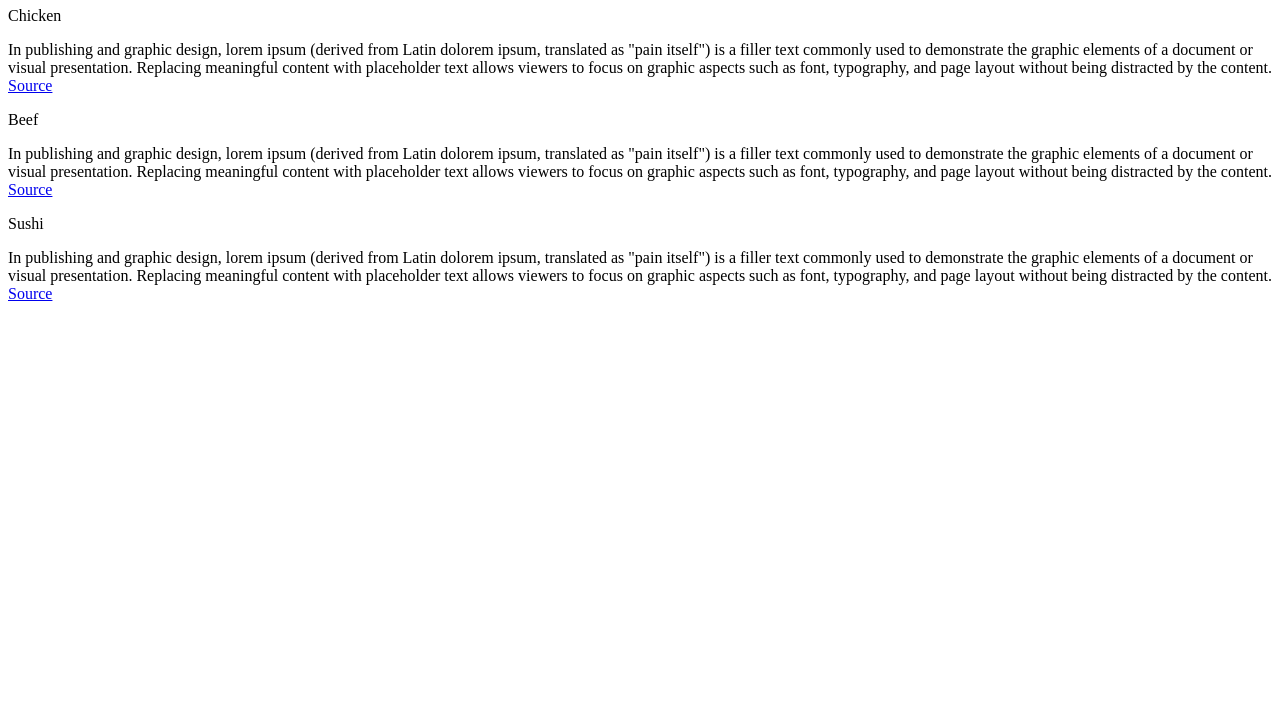
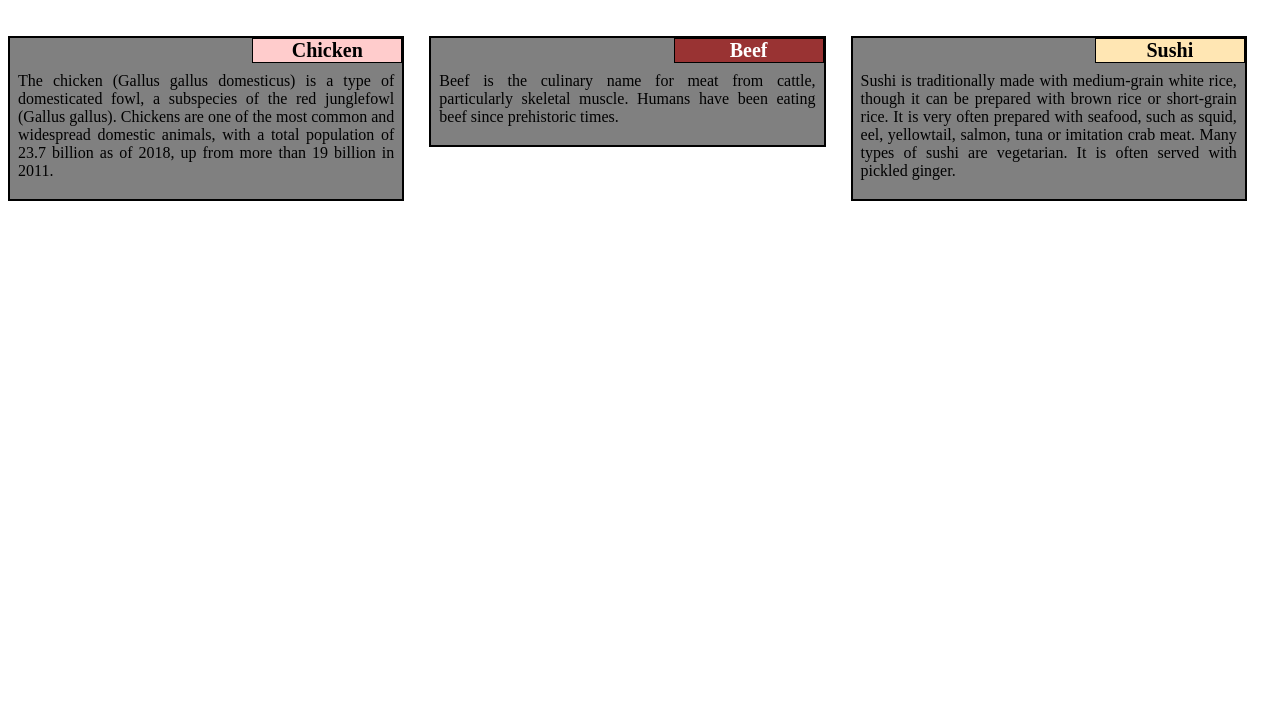
Before and after one commit to Oswashbuckler/Module-2-Assignment, a plain HTML site: page index.html in a window 1280 px wide. Shown: the part 73-800 px from the top of the page. Drawn offline with Linux system fonts and the light colour scheme.

Commit message:
Update index.html

```diff
--- a/index.html
+++ b/index.html
@@ -1,30 +1,119 @@
-<!doctype html>
-<html>
+<!DOCTYPE html>
 <head>
-<link rel="stylesheet" href="module2styles.css">
 <meta charset="utf-8">
 <meta name='viewport' content='width=device-width, initial-scale=1'>
 <title>Module 2 solution</title>
+<style>
+
+    *{ box-sizing: border-box;
+}
+
+h1 {
+    font-size: 30px;
+    font-family: Georgia serif;
+    text-align: center;
+    color: black;
+    margin-bottom: 30px;
+}
+
+p {
+    padding: 15px 5px 0px 5px;
+    font-family: Georgia sans-serif;
+    font-size: 16px;
+    position: relative;
+}
+
+.section {
+    background-color: grey;
+    border: 2px solid black;
+    margin-top: 25px;
+    margin-right: 25px;
+    padding: 3px;
+    text-align: justify;
+    position: relative;
+ }
+
+span {
+    font-size: 20px;
+    width: 150px;
+    border: 1px solid black;
+    font-weight: bolder;
+    text-align: center;
+    float: right; top :0; right: 0; margin: 0;
+    position: absolute;
+}
+#p1 {
+    background-color: #ffcccc;
+    color: black;
+}
+#p2 {
+    background-color: #993333;
+    color: white;
+}
+#p3 {
+    background-color: #ffe6b3;
+    color: black;
+}
+}
+
+.row {
+    width: 100%;
+}
+
+
+
+@media (min-width: 992px) {
+
+  .col-lg-4 {
+    width: 33.33%;
+    float: left;
+    }
+}
+
+
+@media (min-width: 768px) and (max-width: 991px) {
+
+  .col-md-6 {
+    width: 50%;
+    float: left;
+  }
+  .col-md-12 {
+    width: 100%;
+    float: left;
+  }
+}
+
+@media (max-width: 767px)  {
+
+  .col-sx-12 {
+    float: left;
+    width: 100%;
+  }
+}
+
+</style>
 </head>
+
+
 <body>
 <h1>Our Menu</h1>
 <div class='row'>
-	<div class='col-lg-4 col-md-6 sx-12'>
+    <div class='col-lg-4 col-md-6 col-sx-12'>
         <div class='section'>
-			<span id='nr1'>Chicken</span>
-				<p>In publishing and graphic design, lorem ipsum (derived from Latin dolorem ipsum, translated as "pain itself") is a filler text commonly used to demonstrate the graphic elements of a document or visual presentation. Replacing meaningful content with placeholder text allows viewers to focus on graphic aspects such as font, typography, and page layout without being distracted by the content. <a href='https://en.wikipedia.org/wiki/Lorem_ipsum' target='blank' title='Source'>Source</a></p>
+            <span id='p1'>Chicken</span>
+                <p>The chicken (Gallus gallus domesticus) is a type of domesticated fowl, a subspecies of the red junglefowl (Gallus gallus). Chickens are one of the most common and widespread domestic animals, with a total population of 23.7 billion as of 2018, up from more than 19 billion in 2011.</p>
         </div>
     </div>
-	<div class='col-lg-4 col-md-6 sx-12'>
+    <div class='col-lg-4 col-md-6 col-sx-12'>
         <div class='section'>
-			<span id='nr2'>Beef</span>
-				<p>In publishing and graphic design, lorem ipsum (derived from Latin dolorem ipsum, translated as "pain itself") is a filler text commonly used to demonstrate the graphic elements of a document or visual presentation. Replacing meaningful content with placeholder text allows viewers to focus on graphic aspects such as font, typography, and page layout without being distracted by the content. <a href='https://en.wikipedia.org/wiki/Lorem_ipsum' target='blank' title='Source'>Source</a></p>
+            <span id='p2'>Beef</span>
+                <p>Beef is the culinary name for meat from cattle, particularly skeletal muscle. Humans have been eating beef since prehistoric times.</p>
         </div>
     </div>
-	<div class='col-lg-4 col-md-12 sx-12'>
+    <div class='col-lg-4 col-md-12 col-sx-12'>
         <div class='section'>
-			<span id='nr3'>Sushi</span>
-				<p>In publishing and graphic design, lorem ipsum (derived from Latin dolorem ipsum, translated as "pain itself") is a filler text commonly used to demonstrate the graphic elements of a document or visual presentation. Replacing meaningful content with placeholder text allows viewers to focus on graphic aspects such as font, typography, and page layout without being distracted by the content. <a href='https://en.wikipedia.org/wiki/Lorem_ipsum' target='blank' title='Source'>Source</a></p>
+            <span id='p3'>Sushi</span>
+                <p>Sushi is traditionally made with medium-grain white rice, though it can be prepared with brown rice or short-grain rice. It is very often prepared with seafood, such as squid, eel, yellowtail, salmon, tuna or imitation crab meat. Many types of sushi are vegetarian. It is often served with pickled ginger.</p>
         </div>
     </div>
 </div>
```
Lines whose indentation alone changed are shown as unchanged.
